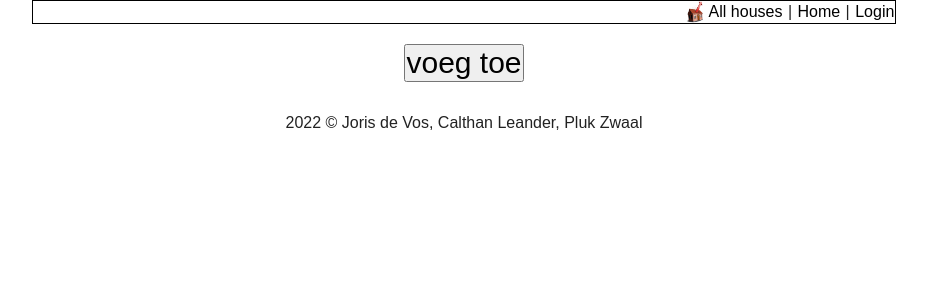
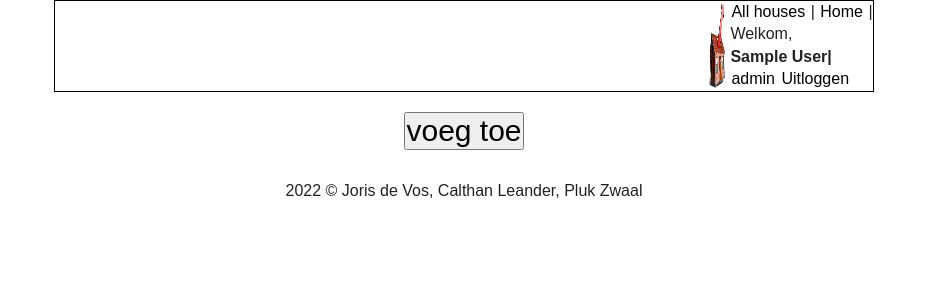
Before and after one commit to JorisdeVos/Reserveren, a PHP site: page /reserveren/admin/admin.php in a window 1280 px wide. Shown: the top 300 px of the page, without its empty margins (176-1103 px from the left). Run offline with PHP 8.4, Linux system fonts and the light colour scheme; the visitor is signed in with stand-in values (Sample User, id 1); data that the repository does not hold is empty.

Commit message:
changed header

```diff
--- a/header.php
+++ b/header.php
@@ -1,4 +1,6 @@
 <?php require_once 'backend/config.php'; ?>
+<?php ?>
+
 
 <header>
 	<div class="headerNav">
@@ -6,7 +8,16 @@
 		<nav>
 			<a href="<?php echo $base_url; ?>/allHouses.php">All houses</a> |
 			<a href="<?php echo $base_url; ?>/index.php">Home</a> |
-			<a href="<?php echo $base_url; ?>/login.php">Login</a>
+			<?php
+            error_reporting(E_ERROR | E_WARNING | E_PARSE);
+            session_start();
+            if(!isset($_SESSION['user_id'])): ?>
+				<a href="<?php echo $base_url; ?>/login.php">Login</a>
+			<?php else: ?>
+                <?php echo "<p>Welkom,</p> <p><strong>", $_SESSION['name'], "|</strong></p>"?>
+                <a href="<?php echo $base_url; ?>/admin/admin.php" style="color: black">admin</a>
+                <a href="<?php echo $base_url; ?>/logout.php" style="color: black">Uitloggen</a>
+            <?php endif; ?>
 		</nav>
 	</div>
 </header>
```
